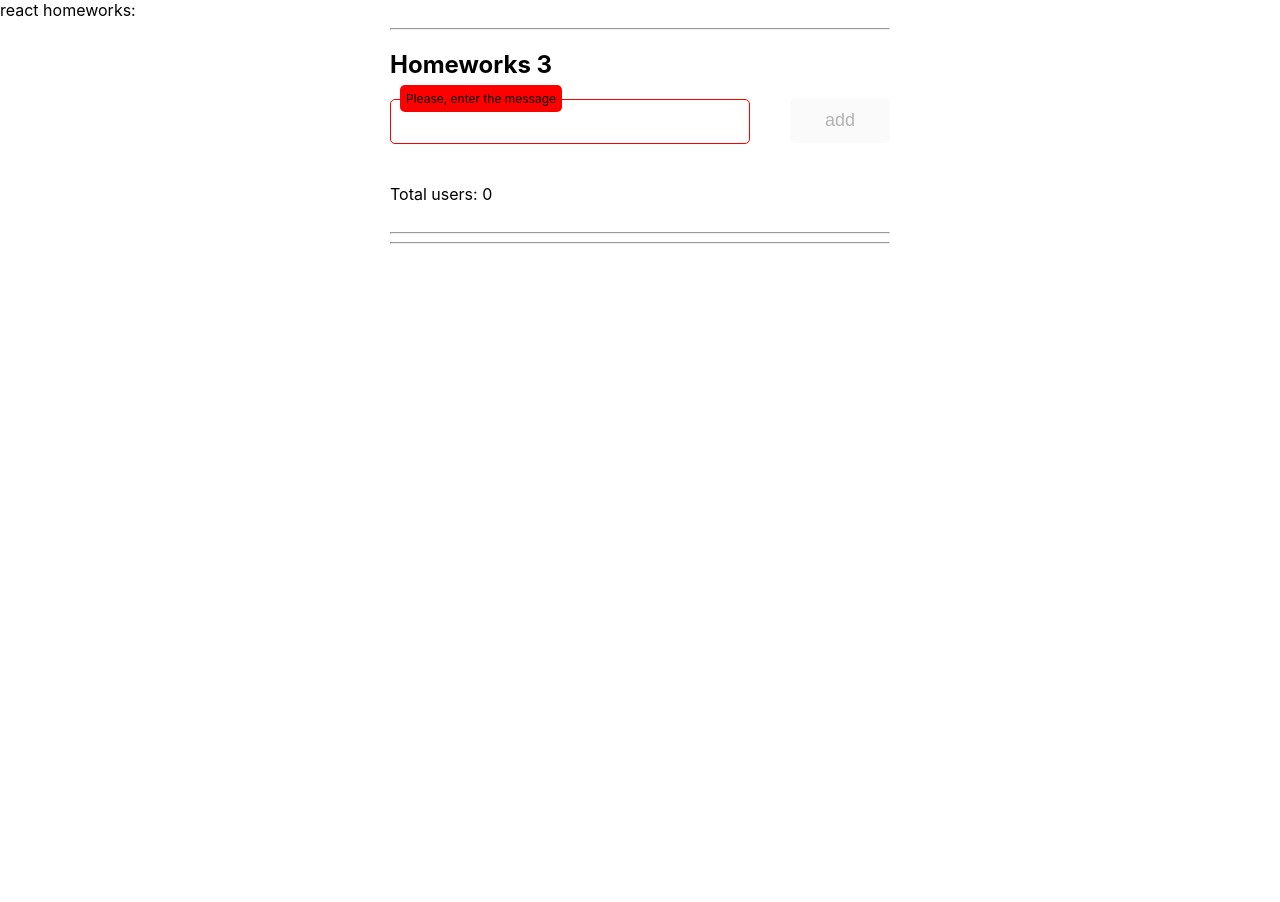
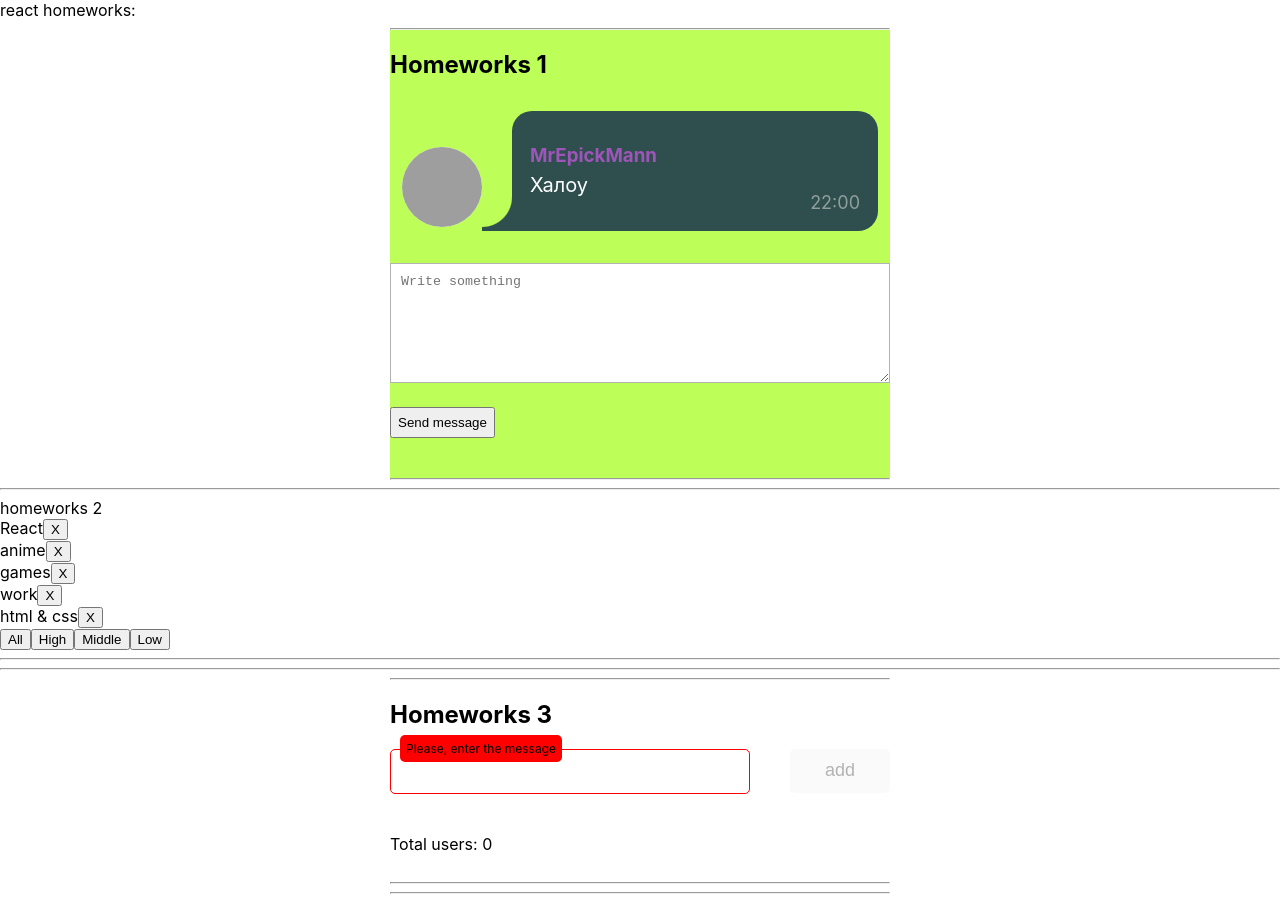
Before and after one commit to aivan3d66/tasksFromIgnat, a React (Create React App) app in the folder my-app/: page / in a window 1280 px wide. Before the commit the page ends 800 px from the top, so only its background shows below. Built offline with nearby package versions, Linux system fonts and the light colour scheme; grey boxes are pictures that could not be loaded.

Commit message:
delete comments

```diff
--- a/my-app/src/p1-main/m1-ui/u1-app/App.tsx
+++ b/my-app/src/p1-main/m1-ui/u1-app/App.tsx
@@ -1,7 +1,7 @@
 import React from 'react'
 import s from './App.module.css'
-// import HW1 from '../../../p2-homeworks/h1/HW1'
-// import HW2 from '../../../p2-homeworks/h2/HW2'
+import HW1 from '../../../p2-homeworks/h1/HW1'
+import HW2 from '../../../p2-homeworks/h2/HW2'
 import HW3 from '../../../p2-homeworks/h3/HW3'
 
 
@@ -9,8 +9,8 @@ function App() {
     return (
         <div className={s.App}>
             <div>react homeworks:</div>
-            {/*<HW1/>*/}
-            {/*<HW2/>*/}
+            <HW1/>
+            <HW2/>
             <HW3/>
             {/*<HW4/>*/}
             {/*<HW5/>*/}
```
